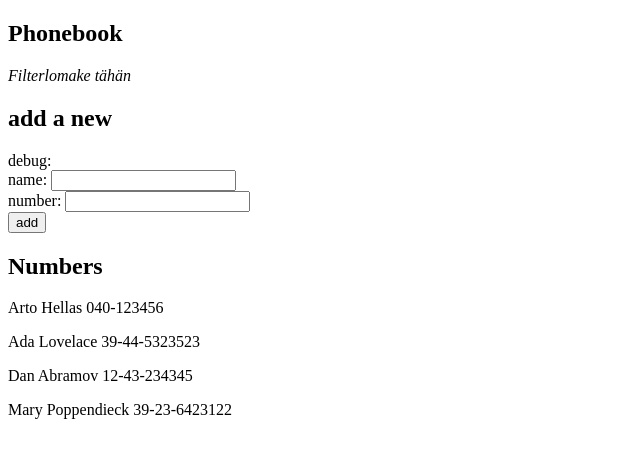
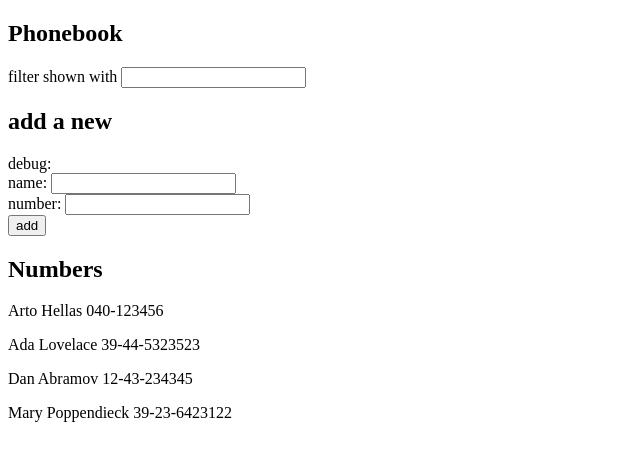
Before and after one commit to shamaanikala/FullStack-HY-k2023, a React (Create React App) app in the folder osa2/puhelinluettelo/: page / in a window 1280 px wide. Shown: the top 460 px of the page, without its empty margins (0-640 px from the left). Built offline with nearby package versions, Linux system fonts and the light colour scheme.

Commit message:
T2.9*: suodatin lisätty, step 4 tehty

```diff
--- a/osa2/puhelinluettelo/src/App.js
+++ b/osa2/puhelinluettelo/src/App.js
@@ -9,6 +9,8 @@ const App = () => {
   ])
   const [newName, setNewName] = useState('')
   const [newNumber, setNewNumber] = useState('')
+  const [filterValue, setFilterValue] = useState('')
+  const [showAll, setShowAll] = useState(true)
 
   // TODO 29.1.2023 19.52
   // TODO: Koska nimiä käytetään id:nä, niin
@@ -47,11 +49,37 @@ const App = () => {
     setNewNumber(event.target.value)
   }
 
+  const personsToShow = showAll
+    ? persons
+    : persons.filter(p => p.name.includes(filterValue))
+
+  const handleFilter = (value) => {
+    console.log(value,value.length)
+    if (value.length === 0) {
+      setFilterValue('')
+      setShowAll(true)
+    }
+    else {
+      setFilterValue(value)
+      setShowAll(false)
+    }
+
+  }
+
+  const handleFilterField = (event) => {
+    console.log('filter',event)
+    handleFilter(event.target.value)
+  }
+
+
+
   return (
     <div>
       <h2>Phonebook</h2>
       <div>
-        <i>Filterlomake tähän</i>
+        <p>
+          filter shown with <input value={filterValue} onChange={handleFilterField} />
+        </p>
       </div>
       <h2>add a new</h2>
       <div>debug: {newName}</div>
@@ -67,9 +95,12 @@ const App = () => {
         </div>
       </form>
       <h2>Numbers</h2>
-      <div>{persons.map(p => <p key={p.name}>{p.name} {p.number}</p>)}</div>
+      <div>{personsToShow.map(p => <p key={p.name}>{p.name} {p.number}</p>)}</div>
     </div>
   );
 }
 
+//<div>{persons.map(p => <p key={p.name}>{p.name} {p.number}</p>)}</div>
+
+
 export default App;
```
